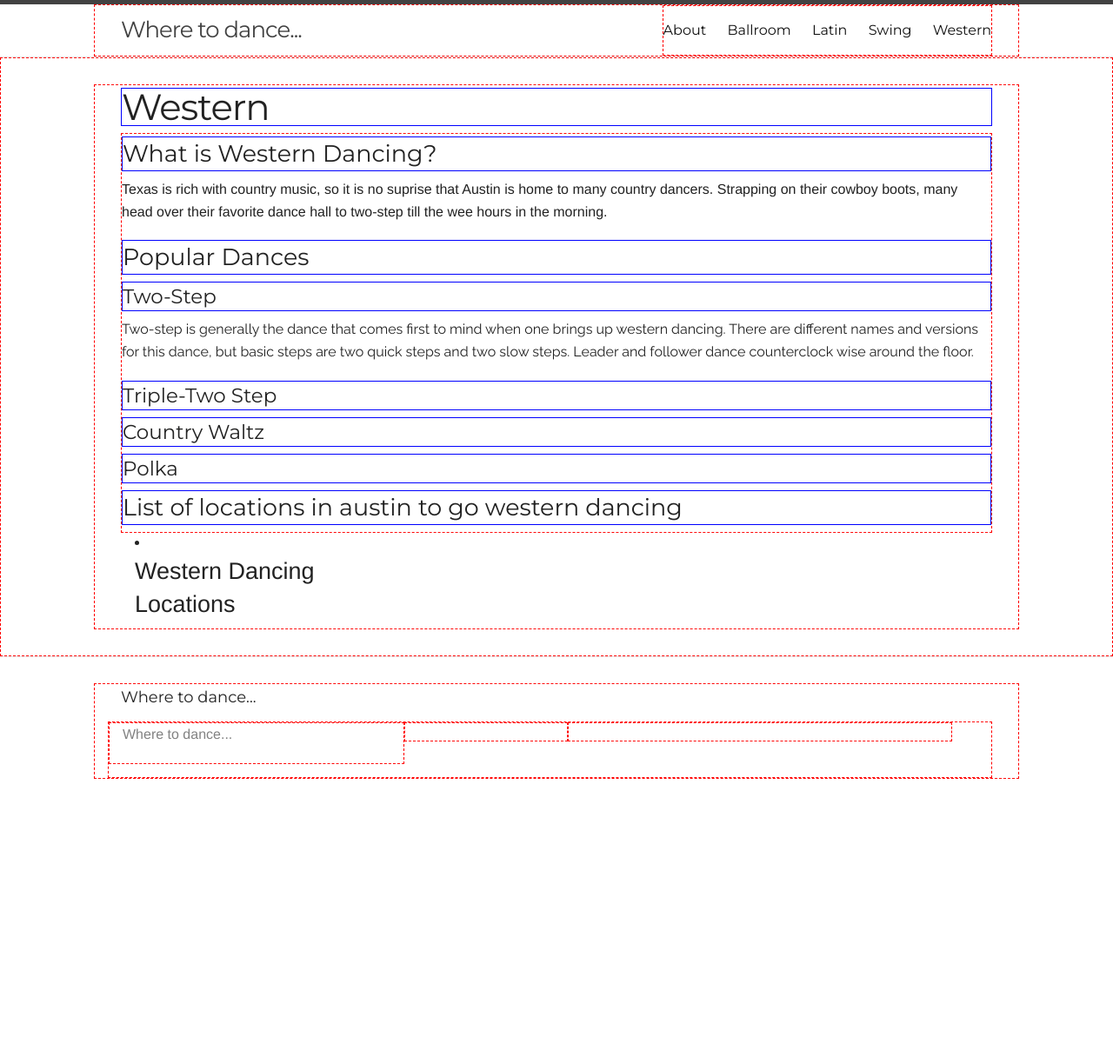
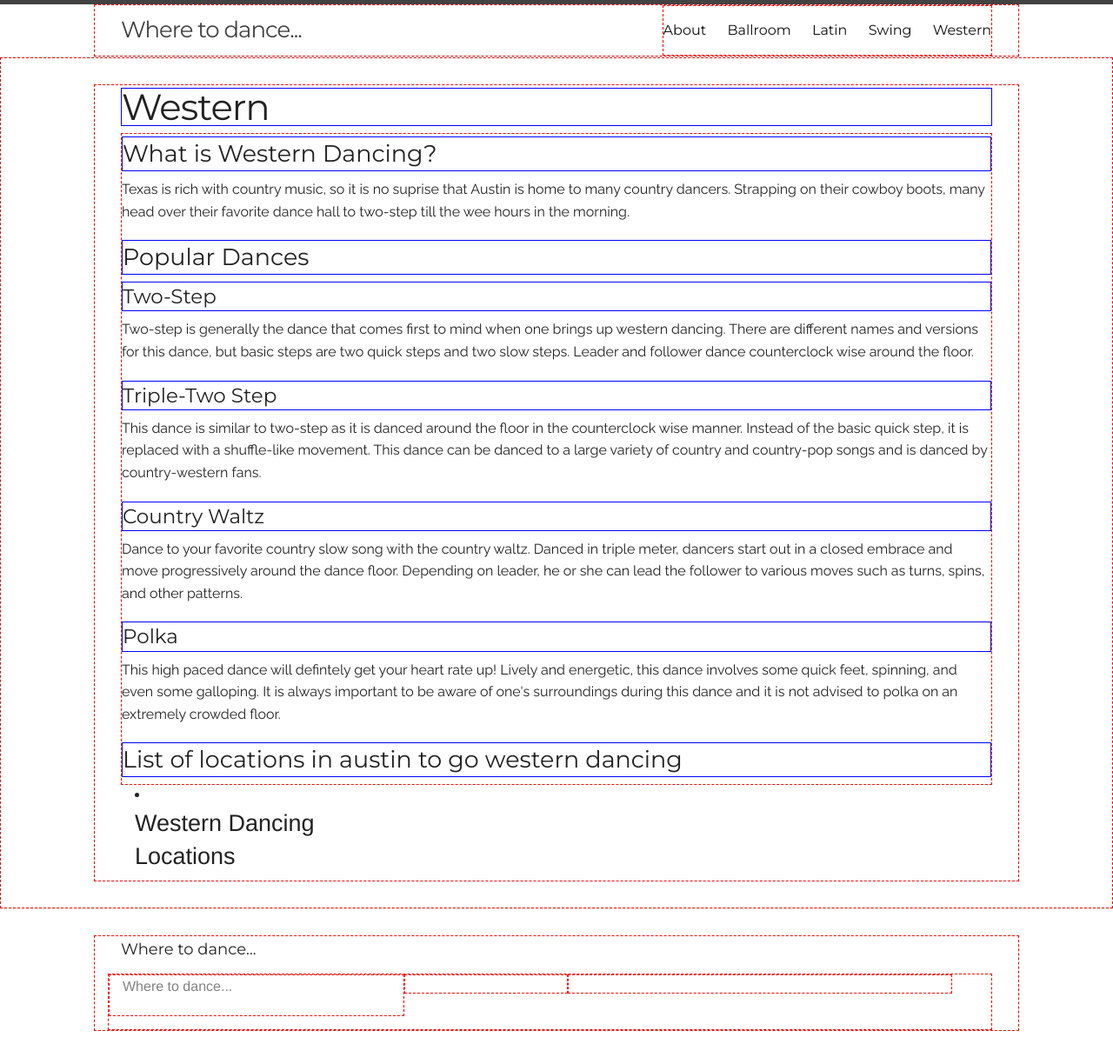
Before and after one commit to honeyjive/dance, a Jekyll site: the page built from western/western-index.html, in a window 1280 px wide. Shown: the whole page at 87% size. Built offline with Jekyll 4.4.1, drawn with Linux system fonts in a browser that asks for light colours; before the commit the page ends 926 px from its top, so only the background shows below that.

Commit message:
Adding descriptions to country-western dances

```diff
--- a/western/western-index.html
+++ b/western/western-index.html
@@ -5,7 +5,7 @@ permalink: /western/
 ---
 
 <h3 class="dance-detail">What is Western Dancing?</h3>
-	<p>
+	<p class="description">
 		Texas is rich with country music, so it is no suprise that Austin is home to many country dancers. Strapping on their cowboy boots, many head over their favorite dance hall to two-step till the wee hours in the morning.
 	</p>
 
@@ -15,10 +15,17 @@ permalink: /western/
 			Two-step is generally the dance that comes first to mind when one brings up western dancing. There are different names and versions for this dance, but basic steps are two quick steps and two slow steps. Leader and follower dance counterclock wise around the floor.
 		</p>
 	<h4 class="dance-detail">Triple-Two Step</h3>
-
+		<p class="description">
+			This dance is similar to two-step as it is danced around the floor in the counterclock wise manner. Instead of the basic quick step, it is replaced with a shuffle-like movement. This dance can be danced to a large variety of country and country-pop songs and is danced by country-western fans.
+		</p>
 	<h4 class="dance-detail">Country Waltz</h3>
-
+		<p class="description">
+			Dance to your favorite country slow song with the country waltz. Danced in triple meter, dancers start out in a closed embrace and move progressively around the dance floor. Depending on leader, he or she can lead the follower to various moves such as turns, spins, and other patterns.
+		</p>
 	<h4 class="dance-detail">Polka</h3>
+		<p class="description">
+			This high paced dance will defintely get your heart rate up! Lively and energetic, this dance involves some quick feet, spinning, and even some galloping. It is always important to be aware of one's surroundings during this dance and it is not advised to polka on an extremely crowded floor.
+		</p>
 
 <h3 class="dance-detail">List of locations in austin to go western dancing</h3>
 
```
